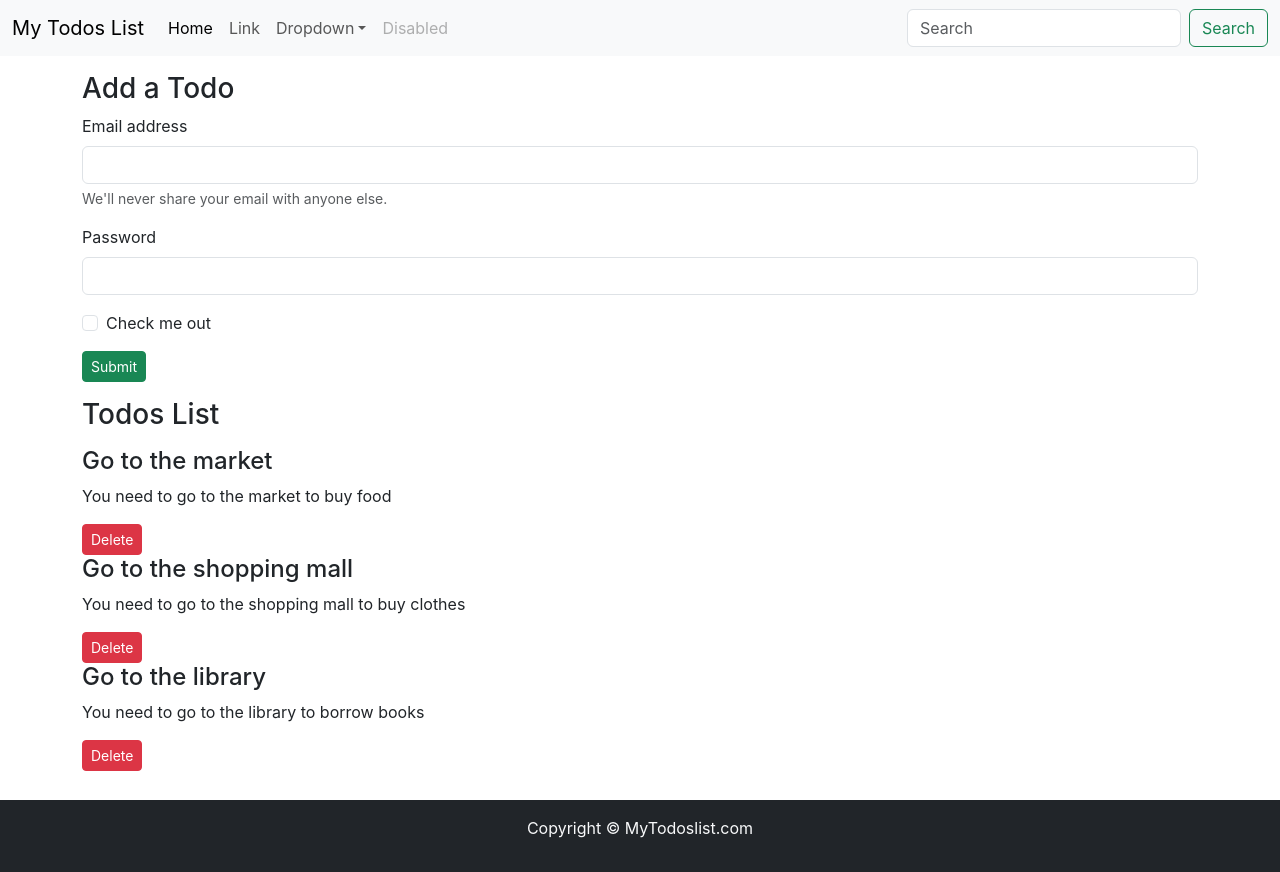
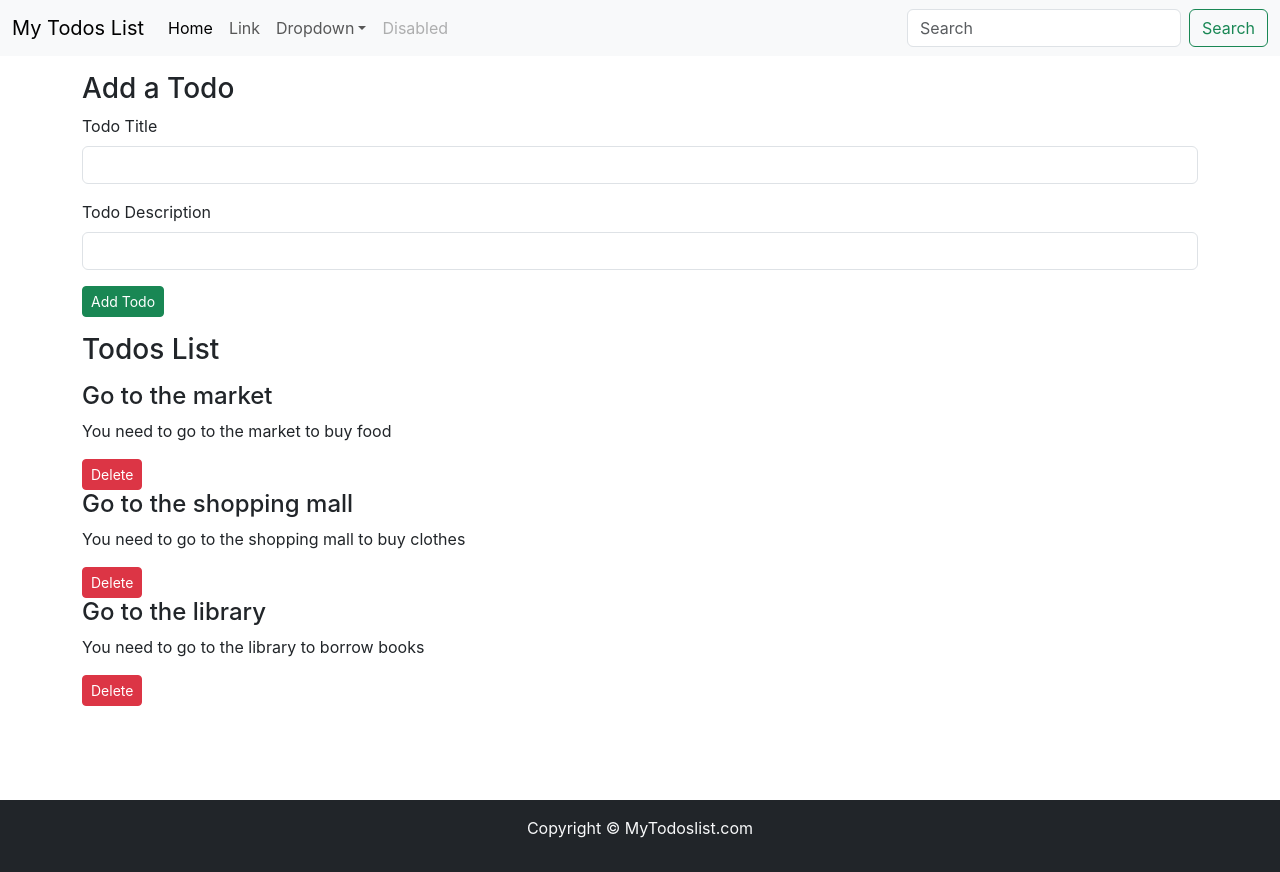
Before and after one commit to Bibechana8/React.js_tutorial, a React (Create React App) app: page / in a window 1280 px wide. Built offline with nearby package versions, Linux system fonts and the light colour scheme.

Commit message:
some changes

```diff
--- a/src/App.js
+++ b/src/App.js
@@ -15,6 +15,9 @@
     setTodos(todos.filter((e)=>{
       return e!==todo;
     }));
+  }
+  const addTodo =(title,desc)=>{
+    console.log("I am adding this todo", title,desc);
   }
   const [todos, setTodos] = useState([
     {
@@ -39,7 +42,7 @@
   return (
     <>
     <Header title="My Todos List" searchBar={true}/>
-    <AddTodo/>
+    <AddTodo addTodo={addTodo}/>
     <Todos todos={todos} onDelete={onDelete}/>
     <Footer/>
 
--- a/src/MyComponents/AddTodo.js
+++ b/src/MyComponents/AddTodo.js
@@ -1,24 +1,33 @@
-import React from 'react'
+import React, { useState } from 'react'
 
-const AddTodo = () => {
+
+const AddTodo = (props) => {
+   const [title, setTitle] = useState("");
+    const [desc, setDesc] = useState("");
+
+
+    const submit = (e)=>{
+        e.preventDefault();
+        if (!title || !desc){
+            alert("Title or Description cannot be blank")
+        }
+        else{
+            props.addTodo(title, desc);
+        }
+    }
   return (
     <div className="container my-3">
         <h3>Add a Todo</h3>
-        <form>
+        <form onSubmit={submit}>
   <div class="mb-3">
-    <label for="exampleInputEmail1" class="form-label">Email address</label>
-    <input type="email" class="form-control" id="exampleInputEmail1" aria-describedby="emailHelp"/>
-    <div id="emailHelp" class="form-text">We'll never share your email with anyone else.</div>
+    <label for="title" className="form-label">Todo Title</label>
+    <input type="text"value={title} onChange={(e)=>{setTitle(e.target.value)}} class="form-control" id="title" aria-describedby="emailHelp"/>
+    </div>
+  <div class="mb-3">
+    <label for="desc" className="form-label">Todo Description</label>
+    <input type="text" value={desc} onChange={(e)=>{setDesc(e.target.value)}}className="form-control" id="desc"/>
   </div>
-  <div class="mb-3">
-    <label for="exampleInputPassword1" class="form-label">Password</label>
-    <input type="password" class="form-control" id="exampleInputPassword1"/>
-  </div>
-  <div class="mb-3 form-check">
-    <input type="checkbox" class="form-check-input" id="exampleCheck1"/>
-    <label class="form-check-label" for="exampleCheck1">Check me out</label>
-  </div>
-  <button type="submit" class="btn btn-sm btn-success">Submit</button>
+  <button type="submit" class="btn btn-sm btn-success">Add Todo</button>
 </form>
 
     </div>
```
